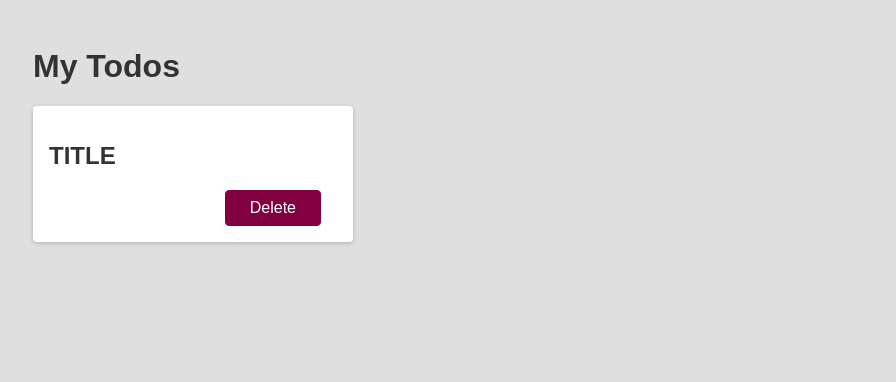
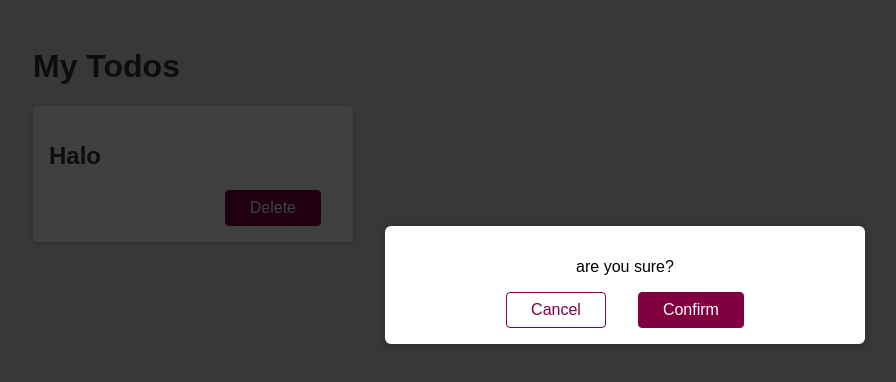
Before and after one commit to tiedsandi/todo-app, a React (Vite) app: page / in a window 1280 px wide. Both pictures are taken after a click on the button "Delete". Shown: the top 382 px of the page, without its empty margins (15-911 px from the left). Built offline with nearby package versions, Linux system fonts and the light colour scheme.

Commit message:
add modal

```diff
--- a/src/App.jsx
+++ b/src/App.jsx
@@ -1,10 +1,10 @@
-import Todo from './components/todo/Todo';
+import Todo from './components/Todo';
 
 function App() {
   return (
     <>
       <h1>My Todos</h1>
-      <Todo />
+      <Todo title='Halo' />
     </>
   );
 }
--- /dev/null
+++ b/src/components/Modal.jsx
@@ -0,0 +1,18 @@
+const Modal = ({ onCancel, onConfirm }) => {
+  return (
+    <>
+      <div className='backdrop' onClick={onCancel} />
+      <dialog open className='modal'>
+        <p>are you sure?</p>
+        <button className='btn btn--alt' onClick={onCancel}>
+          Cancel
+        </button>
+        <button className='btn' onClick={onConfirm}>
+          Confirm
+        </button>
+      </dialog>
+    </>
+  );
+};
+
+export default Modal;
--- /dev/null
+++ b/src/components/Todo.jsx
@@ -0,0 +1,28 @@
+import React, { useState } from 'react';
+import Modal from './Modal';
+
+const Todo = ({ title }) => {
+  const [modalIsOpen, setModalIsOpen] = useState(false);
+
+  const deleteHandler = () => {
+    setModalIsOpen(true);
+  };
+
+  const closeModalHandler = () => {
+    setModalIsOpen(false);
+  };
+
+  return (
+    <div className='card'>
+      <h2>{title}</h2>
+      <div className='actions'>
+        <button className='btn' onClick={deleteHandler}>
+          Delete
+        </button>
+      </div>
+      {modalIsOpen && <Modal onCancel={closeModalHandler} onConfirm={closeModalHandler} />}
+    </div>
+  );
+};
+
+export default Todo;
--- a/src/components/todo/Todo.jsx
+++ /dev/null
@@ -1,14 +0,0 @@
-import React from 'react';
-
-const Todo = () => {
-  return (
-    <div className='card'>
-      <h2>TITLE</h2>
-      <div className='actions'>
-        <button className='btn'>Delete</button>
-      </div>
-    </div>
-  );
-};
-
-export default Todo;
--- a/src/index.css
+++ b/src/index.css
@@ -51,16 +51,14 @@ h2 {
 }
 
 .modal {
-  box-shadow: 0 1px 4px rgba(0, 0, 0, 0.2);
+  border: none;
   border-radius: 6px;
-  background-color: white;
+  box-shadow: 0 2px 8px rgba(0, 0, 0, 0.2);
+  overflow: hidden;
+  width: 30rem;
   padding: 1rem;
   text-align: center;
-  width: 30rem;
-  z-index: 10;
-  position: fixed;
-  top: 20vh;
-  left: calc(50% - 15rem);
+  z-index: 1;
 }
 
 .backdrop {
```
